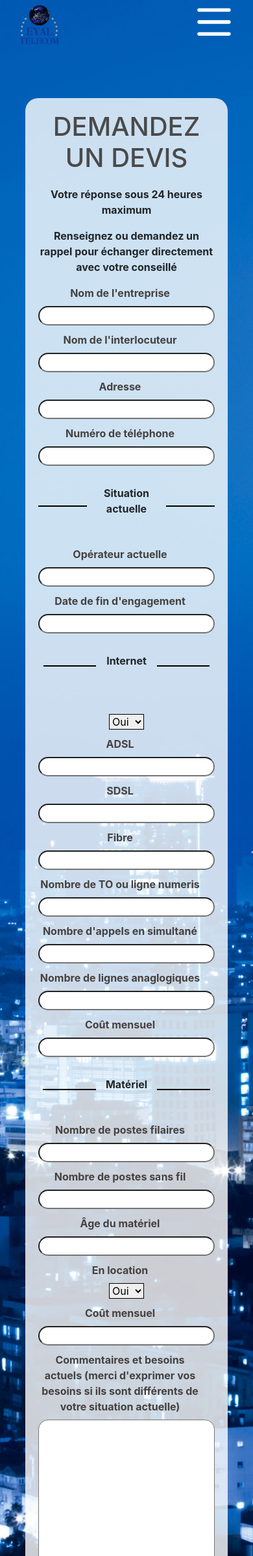
After one commit to Hery-DOM/eyacomm, a Symfony app: template templates/front-office/quote.html.twig in a window 390 px wide. The commit adds this page. Shown: the top 2395 px of the page at 65% size. Run offline with Twig, Linux system fonts and the light colour scheme; the template is opened without the code that fills it, so the values that code supplies are empty; some libraries are stand-ins or nearby versions.

Commit message:
front-office : quote design + responsive

```diff
--- a/templates/front-office/offers.html.twig
+++ b/templates/front-office/offers.html.twig
@@ -18,7 +18,7 @@
             {% endfor %}
         </section>
         <section class="offers-action">
-            <a href="#" class="offers-button">Demander un devis</a>
+            <a href="{{ path('quote') }}" class="offers-button">Demander un devis</a>
         </section>
     </div>
 
--- /dev/null
+++ b/templates/front-office/quote.html.twig
@@ -0,0 +1,156 @@
+{% extends 'front-office/bases/base3.html.twig' %}
+
+{% block content %}
+
+    <section class="contact-container">
+        <h1 class="contact-h1">Demandez<span class="d-none d-md-inline-block">-</span><span
+                    class="d-block d-md-inline">un devis</span></h1>
+        <p class="contact-p">Votre réponse sous 24 heures maximum</p>
+        <p class="contact-p">Renseignez ou demandez un rappel pour échanger directement avec votre conseillé</p>
+        <div>
+            {% for message in app.flashes('info') %}
+                <p>{{ message }}</p>
+            {% endfor %}
+        </div>
+
+        <form action="#" method="POST" class="contact-form">
+            <div class="contact-form-box">
+                <label for="society">Nom de l'entreprise</label>
+                <input type="text" id="society" name="society" required>
+            </div>
+
+            <div class="contact-form-box">
+                <label for="name">Nom de l'interlocuteur</label>
+                <input type="text" id="name" name="name" required>
+            </div>
+
+            <div class="contact-form-box">
+                <label for="address">Adresse</label>
+                <input type="phone" id="address" name="address" required>
+            </div>
+
+            <div class="contact-form-box">
+                <label for="phone">Numéro de téléphone</label>
+                <input type="text" id="phone" name="phone" required>
+            </div>
+
+            <div class="divider-box">
+                <div class="half-divider"></div>
+                <p class="contact-p">Situation actuelle</p>
+                <div class="half-divider"></div>
+            </div>
+
+            <div class="contact-form-box">
+                <label for="operator">Opérateur actuelle</label>
+                <input type="text" id="operator" name="operator">
+            </div>
+
+            <div class="contact-form-box">
+                <label for="ending">Date de fin d'engagement</label>
+                <input type="text" id="ending" name="ending">
+            </div>
+
+            <div class="divider-box">
+                <div class="half-divider"></div>
+                <p class="contact-p">Internet</p>
+                <div class="half-divider"></div>
+            </div>
+
+            <div class="contact-form-box">
+                <label for="internet"></label>
+                <select name="internet" id="internet">
+                    <option value="oui">Oui</option>
+                    <option value="non">Non</option>
+                </select>
+            </div>
+
+            <div class="contact-form-box">
+                <label for="adsl">ADSL</label>
+                <input type="text" id="adsl" name="adsl">
+            </div>
+
+            <div class="contact-form-box">
+                <label for="sdsl">SDSL</label>
+                <input type="text" id="sdsl" name="sdsl">
+            </div>
+
+            <div class="contact-form-box">
+                <label for="fibre">Fibre</label>
+                <input type="text" id="fibre" name="fibre">
+            </div>
+
+            <div class="contact-form-box">
+                <label for="numeris">Nombre de TO ou ligne numeris</label>
+                <input type="text" id="numeris" name="numeris">
+            </div>
+
+            <div class="contact-form-box">
+                <label for="calls">Nombre d'appels en simultané</label>
+                <input type="text" id="calls" name="calls">
+            </div>
+
+            <div class="contact-form-box">
+                <label for="analogic">Nombre de lignes anaglogiques</label>
+                <input type="text" id="analogic" name="analogic">
+            </div>
+
+            <div class="contact-form-box">
+                <label for="coast">Coût mensuel</label>
+                <input type="text" id="coast" name="coast">
+            </div>
+
+            <div class="divider-box">
+                <div class="half-divider"></div>
+                <p class="contact-p">Matériel</p>
+                <div class="half-divider"></div>
+            </div>
+
+            <div class="contact-form-box">
+                <label for="wire">Nombre de postes filaires</label>
+                <input type="text" id="wire" name="wire">
+            </div>
+
+            <div class="contact-form-box">
+                <label for="wireless">Nombre de postes sans fil</label>
+                <input type="text" id="wireless" name="wireless">
+            </div>
+
+            <div class="contact-form-box">
+                <label for="age">Âge du matériel</label>
+                <input type="text" id="age" name="age">
+            </div>
+
+            <div class="contact-form-box">
+                <label for="location">En location</label>
+                <select name="location" id="location">
+                    <option value="oui">Oui</option>
+                    <option value="non">Non</option>
+                </select>
+            </div>
+
+            <div class="contact-form-box">
+                <label for="coast_material">Coût mensuel</label>
+                <input type="text" id="coast_material" name="coast_material">
+            </div>
+
+            <div class="contact-form-box">
+                <label for="comments">Commentaires et besoins actuels (merci d'exprimer vos besoins si ils sont
+                    différents de votre situation actuelle)</label>
+                <textarea name="comments" id="comments" cols="30" rows="10"></textarea>
+            </div>
+            <p>
+                Postes supplémentaires ? <br>
+                Appels en simultané supplémentaires ? <br>
+                Messagerie pro à prévoir ou serveur vocal intéractif (tapez 1, tapez 2 etc)
+            </p>
+
+            <div class="contact-form-submit-box">
+                <input type="submit" name="submit_quote" value="Envoyer" class="contact-form-submit">
+            </div>
+
+
+        </form>
+    </section>
+
+
+{% endblock %}
```
Also changed, not shown: src/Controller/HomeController.php (+57 -0 lines), public/assets/CSS/front-office/_contact.scss, public/assets/CSS/styles.css, 1 other file.
